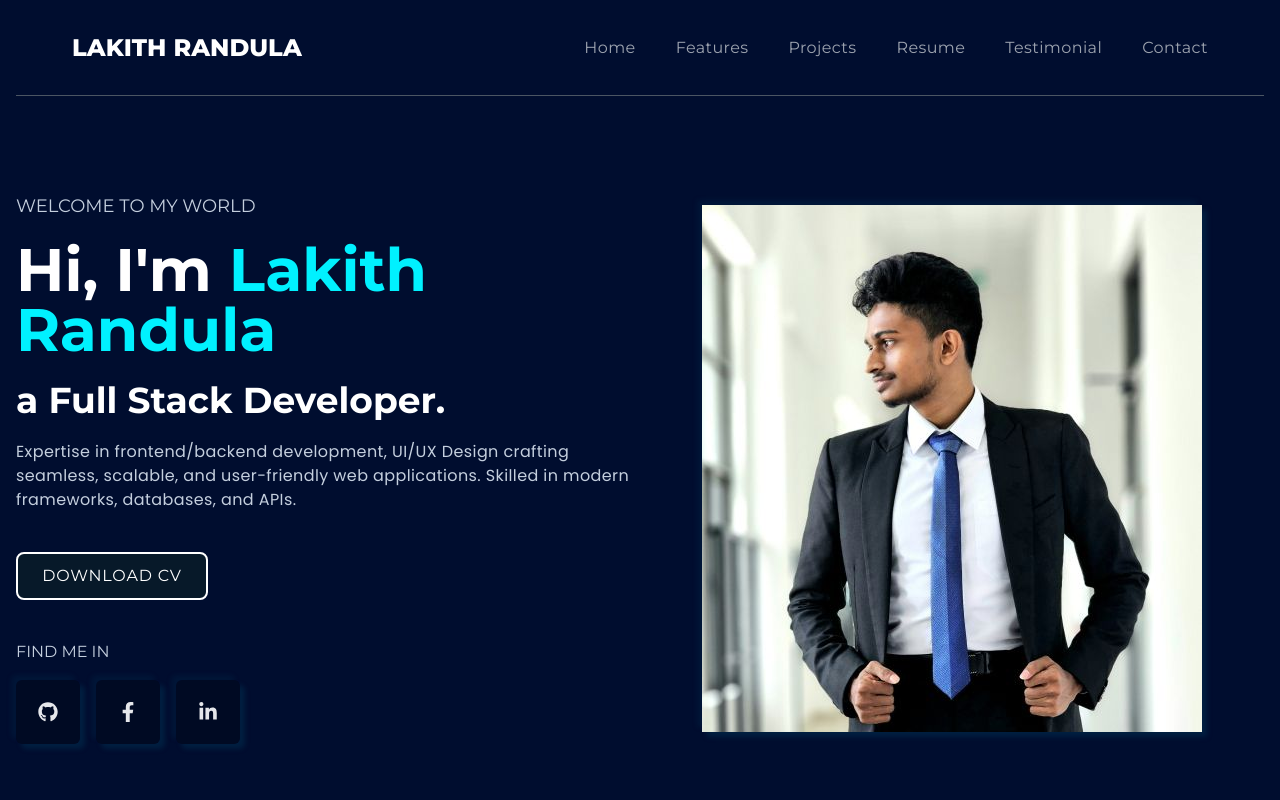
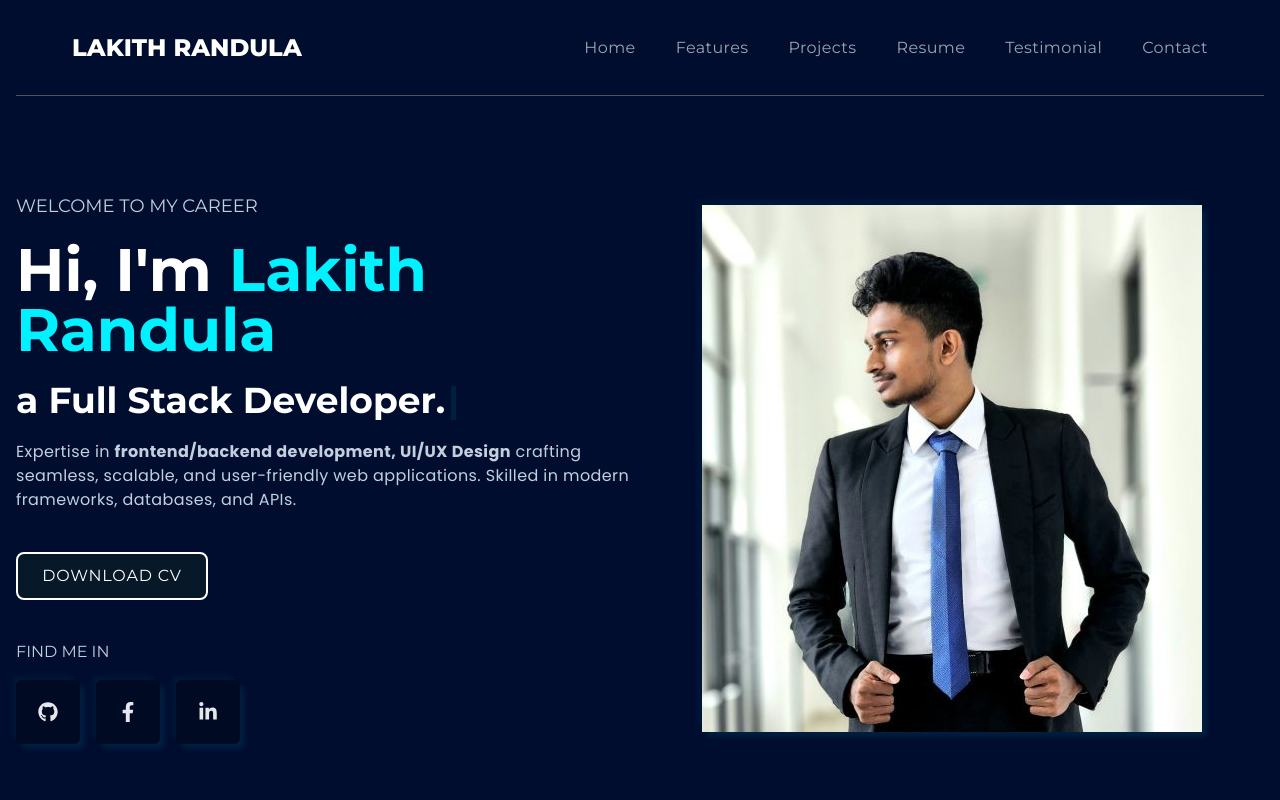
Before and after one commit to GLRandula/portfolio, a React (Create React App) app: page / in a window 1280 px wide. Shown: the top 800 px of the page. Built offline with nearby package versions, Linux system fonts and the light colour scheme.

Commit message:
Image updated.

```diff
--- a/src/components/banner/LeftBanner.js
+++ b/src/components/banner/LeftBanner.js
@@ -12,7 +12,7 @@ import { SiTailwindcss, SiFigma, SiNextdotjs } from "react-icons/si";
 
 const LeftBanner = () => {
   const [text] = useTypewriter({
-    words: ["Professional Coder.", "Full Stack Developer.", "UI Designer."],
+    words: ["Full Stack Developer.", "UI/UX Designer."],
     loop: true,
     typeSpeed: 20,
     deleteSpeed: 10,
@@ -21,22 +21,22 @@ const LeftBanner = () => {
   return (
     <div className="w-full lgl:w-1/2 flex flex-col">
       <div className="flex flex-col gap-5">
-        <h4 className=" text-lg font-normal">WELCOME TO MY WORLD</h4>
+        <h4 className=" text-lg font-normal">WELCOME TO MY CAREER</h4>
         <h1 className="text-6xl font-bold text-white">
           Hi, I'm{" "}
           <span className="text-designColor capitalize">Lakith Randula</span>
         </h1>
         <h2 className="text-4xl font-bold text-white">
-          a Full Stack Developer.
-          {/* a <span>{text}</span> */}
-          {/* <Cursor
+          {/* a Full Stack Developer. */}
+          a <span>{text}</span>
+          <Cursor
             cursorBlinking="false"
             cursorStyle="|"
             cursorColor="#00f1ff"
-          /> */}
+          />
         </h2>
         <p className="text-base font-bodyFont leading-6 tracking-wide">
-        Expertise in frontend/backend development, UI/UX Design crafting seamless, scalable, and user-friendly web applications. Skilled in modern frameworks, databases, and APIs.
+        Expertise in <strong>frontend/backend development, UI/UX Design</strong> crafting seamless, scalable, and user-friendly web applications. Skilled in modern frameworks, databases, and APIs.
         </p>
       </div>
       {/* <div className="w-48">
--- a/src/components/projects/Projects.js
+++ b/src/components/projects/Projects.js
@@ -22,7 +22,7 @@ const projectsData = [
   { title: "E-Commerce Platform", des: "Technologies Used: Next.js, Sanity, Stripe, Firebase", src: ecommerce, link: "https://github.com/GLRandula/ecommerce-app" },
   { title: "Mental Health ChatBot", des: "Group Project, Technologies Used: Next.js, Tailwind, Django, LLM, VectorDB", src: mentalChatbot, link: "https://github.com/GLRandula/mental-health-chatbot-frontend" },
   { title: "Smart Parking System", des: "Technologies Used: C#, .NET, MySQL", src: parking, link: "https://github.com/GLRandula/Smart_Parking_Management_Platform" },
-  { title: "REST API EC2", des: "Technologies Used: Node.js, MongoDB Host in AWS, CI/CD Pipeline using GitHub Actions", src: crud, link: "https://github.com/GLRandula/nodejs-rest-api-EC2" },
+  { title: "REST API Deployment EC2", des: "Technologies Used: Node.js, MongoDB Host in AWS, CI/CD Pipeline using GitHub Actions", src: crud, link: "https://github.com/GLRandula/nodejs-rest-api-EC2" },
   { title: "Realtime Chat App", des: "Technologies Used: Next.js-vite, Tailwind, Firebase.", src: chatapp, link: "https://github.com/GLRandula/chatapp" },
   // { title: "Social Media Authenticator", des: "Technologies Used: Next.js, TypeScript, Tailwind", src: projectOne, link: "https://github.com/GLRandula/social-media-authentication" },
   // { title: "CRUD API - Backend", des: "Technologies Used: SpringBoot, MongoDB", src: springboot, link: "https://github.com/GLRandula/SpringBoot-MongoDB-CRUD-API" },
```
Also changed, not shown: src/assets/images/contact/contactImg.png, src/assets/images/contact/contactImg_.png (added).
